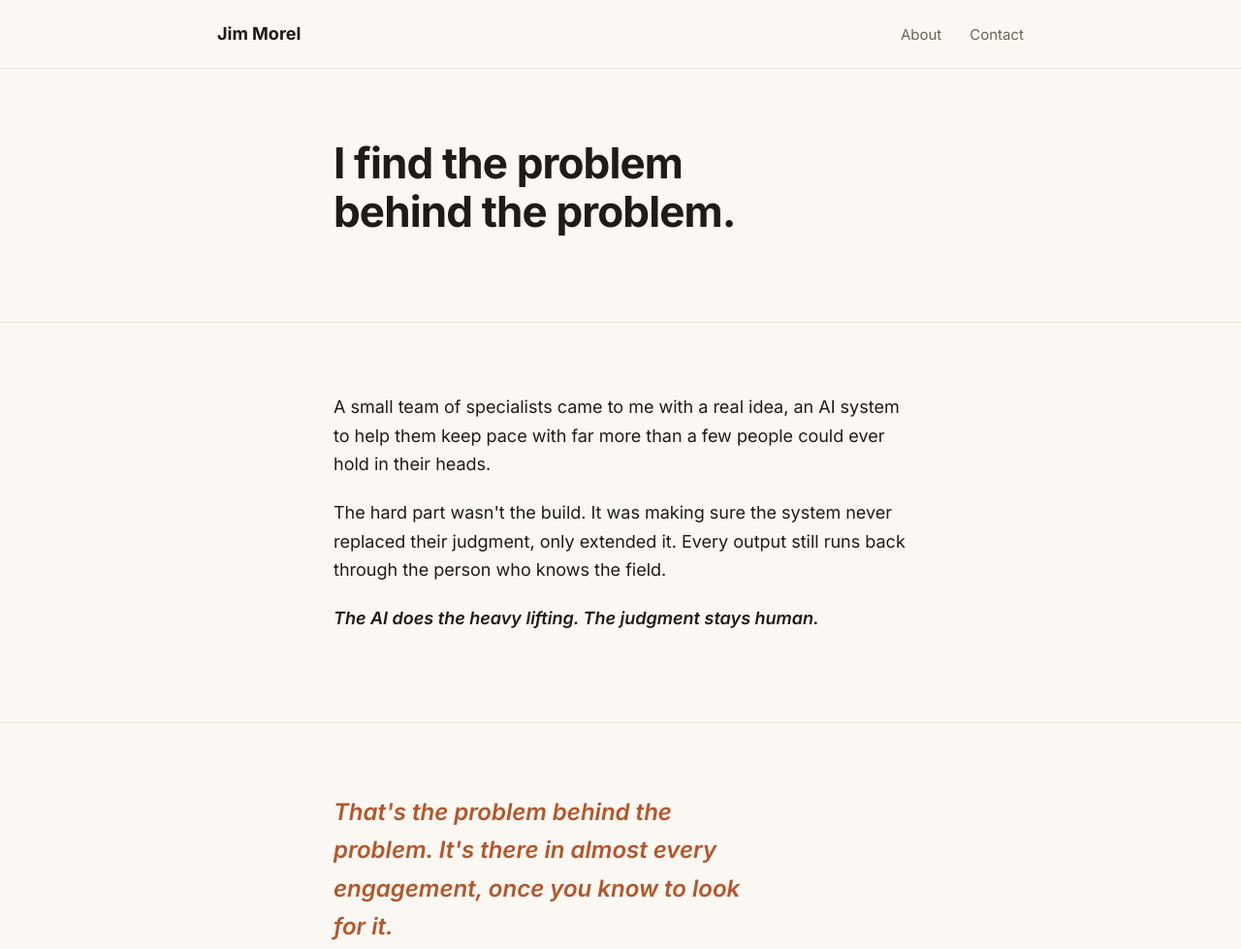
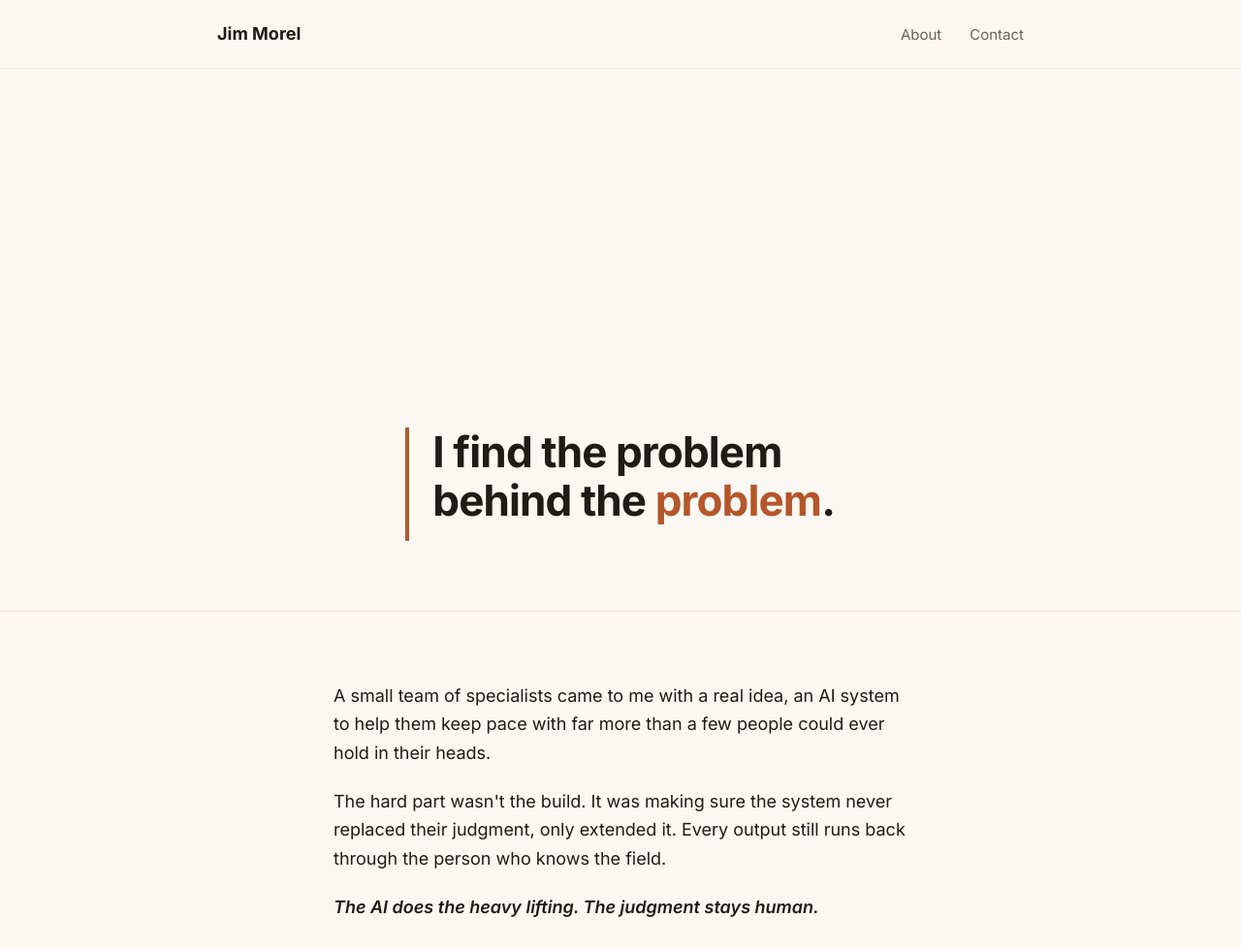
Before and after one commit to JimLynx/jimmorel, a plain HTML site: page index.html in a window 1280 px wide. Shown: the top 979 px of the page at 97% size. Drawn offline with Linux system fonts and the light colour scheme.

Commit message:
Update css and html structure

```diff
--- a/assets/css/style.css
+++ b/assets/css/style.css
@@ -1,7 +1,10 @@
 /* ============================================
    jimmorel.com — stylesheet
-   Design system: warm light palette, Fraunces +
-   Inter pairing. Decided 17 Jun 2026 (S02 follow-up).
+   Design system: warm light palette, single
+   typeface (Inter) throughout. Decided 17 Jun 2026
+   (S03). The two callback lines (.pattern p,
+   .emphasis) use italic Inter at weight 600 to mark
+   them as deliberate echoes, not a second typeface.
    Tokens live in :root — change values here, not
    in the markup, when the palette or type evolves.
    ============================================ */
@@ -15,7 +18,8 @@
 	--color-border: #e8e1d6;
 
 	/* type */
-	--font-display: "Fraunces", Georgia, serif;
+	--font-display:
+		"Fraunces", Georgia, serif; /* unused, left in place per S03 handoff */
 	--font-body: "Inter", system-ui, -apple-system, "Segoe UI", sans-serif;
 
 	/* scale */
@@ -126,9 +130,53 @@ button:focus-visible {
 	border-bottom: none;
 }
 
+/* Hero: anchored low-left rather than centered, with
+   a vertical accent spine. Needs its own flex layout
+   and height, .screen gives it padding only. */
+.hero {
+	display: flex;
+	flex-direction: column;
+	justify-content: flex-end;
+	min-height: 70vh;
+}
+
+.hero-spine {
+	display: flex;
+	align-items: flex-start;
+	gap: 1.5rem;
+}
+
+.hero-rule {
+	width: 4px;
+	align-self: stretch;
+	background: var(--color-accent);
+	flex-shrink: 0;
+}
+
 .hero h1 {
 	font-size: 2.75rem;
 	max-width: 14ch;
+}
+
+.accent-word {
+	color: var(--color-accent);
+}
+
+@media (prefers-reduced-motion: no-preference) {
+	.hero-spine {
+		animation: hero-rise 0.7s ease both;
+	}
+}
+
+@keyframes hero-rise {
+	from {
+		opacity: 0;
+		transform: translateY(14px);
+	}
+	to {
+		opacity: 1;
+		transform: translateY(0);
+	}
 }
 
 .story p,
@@ -160,7 +208,7 @@ button:focus-visible {
 }
 
 .cta p {
-	font-family: var(--font-display);
+	font-family: var(--font-body);
 	font-size: 1.75rem;
 	margin-bottom: 1.5rem;
 }
--- a/index.html
+++ b/index.html
@@ -3,7 +3,7 @@
 	<head>
 		<meta charset="UTF-8" />
 		<meta name="viewport" content="width=device-width, initial-scale=1.0" />
-		<title>Jim Morel — I find the problem behind the problem</title>
+		<title>Jim Morel: I find the problem behind the problem</title>
 		<meta
 			name="description"
 			content="Jim Morel builds the systems that carry expert judgment forward, without ever replacing it."
@@ -31,7 +31,13 @@
 			<!-- 1. Hero -->
 			<section class="screen hero" id="hero">
 				<div class="container">
-					<h1>I find the problem behind the problem.</h1>
+					<div class="hero-spine">
+						<div class="hero-rule"></div>
+						<h1>
+							I find the problem behind the
+							<span class="accent-word">problem</span>.
+						</h1>
+					</div>
 				</div>
 			</section>
 
```
